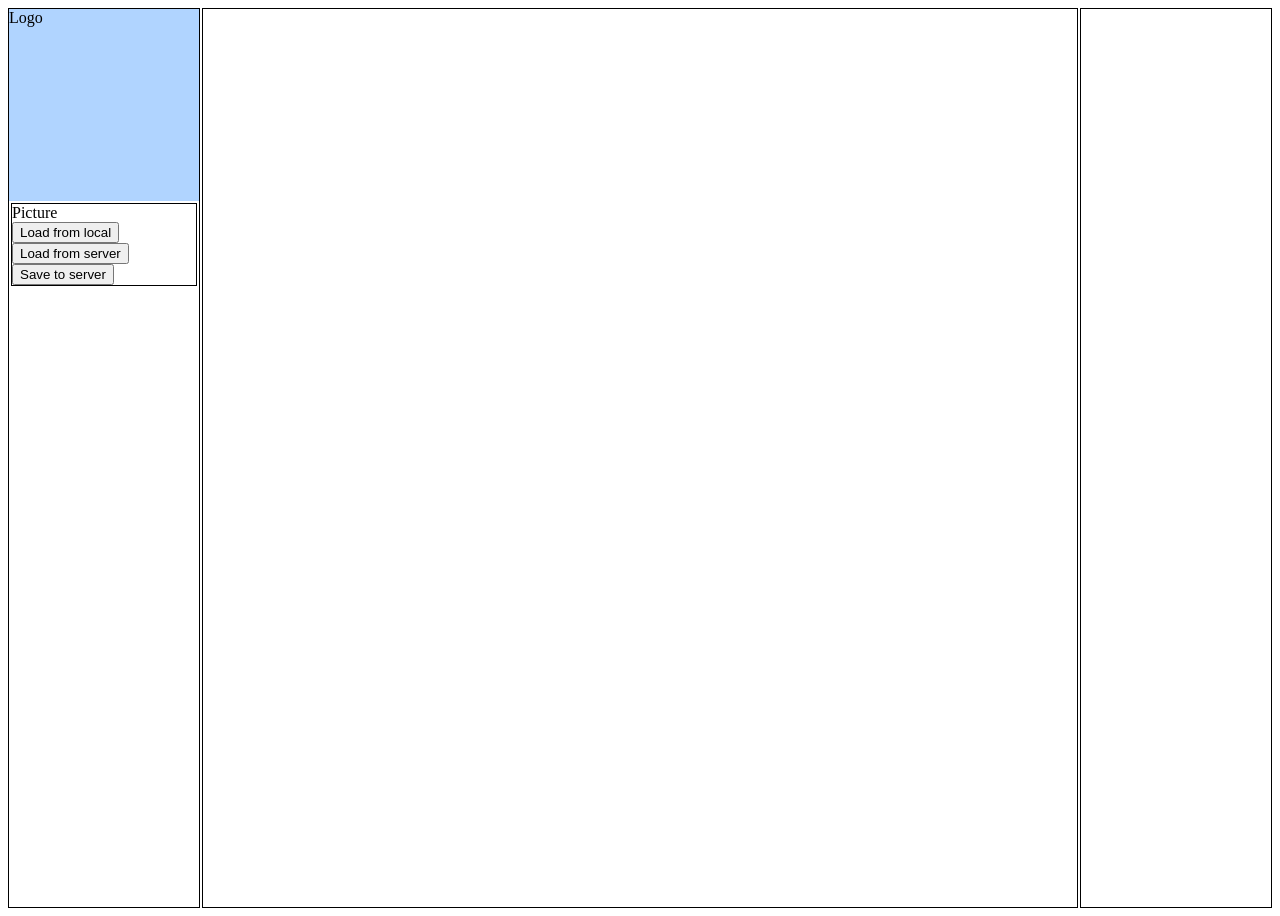
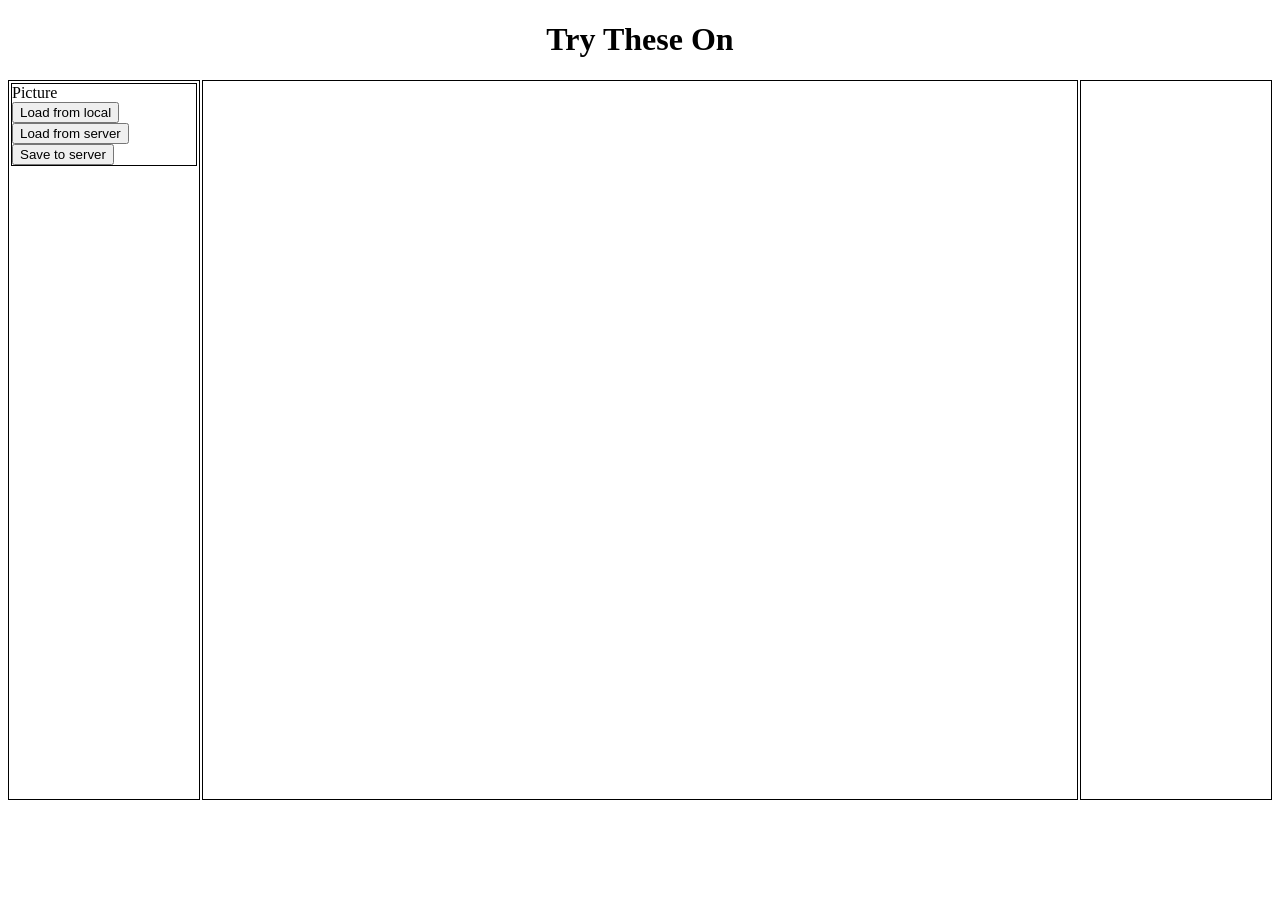
Before and after one commit to jrootham/trytheseon, a plain HTML site: page index.html in a window 1280 px wide. After the commit the page ends 808 px from the top, so only its background shows below. Drawn offline with Linux system fonts and the light colour scheme.

Commit message:
Add title, remove logo

```diff
--- a/css/trytheseon.css
+++ b/css/trytheseon.css
@@ -1,19 +1,18 @@
 #container
 {
     display: flex;
-    height: 900px;
+    height: 90vh;
+}
+
+#title
+{
+    text-align: center;
 }
 
 #before
 {
     width: 15vw;
     border: solid 1px black;
-}
-
-#logo
-{
-    height: 15vw;
-    background-color: #b0d4ff;
 }
 
 #picture
--- a/index.html
+++ b/index.html
@@ -6,12 +6,11 @@
     <link rel="stylesheet" type="text/css" href="css/trytheseon.css">
 </head>
 <body>
+<div id="title">
+    <h1>Try These On</h1>
+</div>
 <div id="container">
     <div id="before">
-        <div id="logo">
-            Logo
-        </div>
-
         <div id="picture">
             <div>
                 Picture
```
